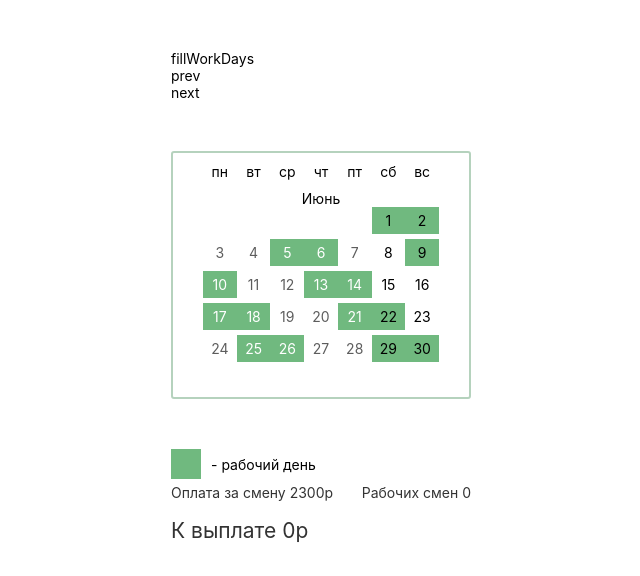
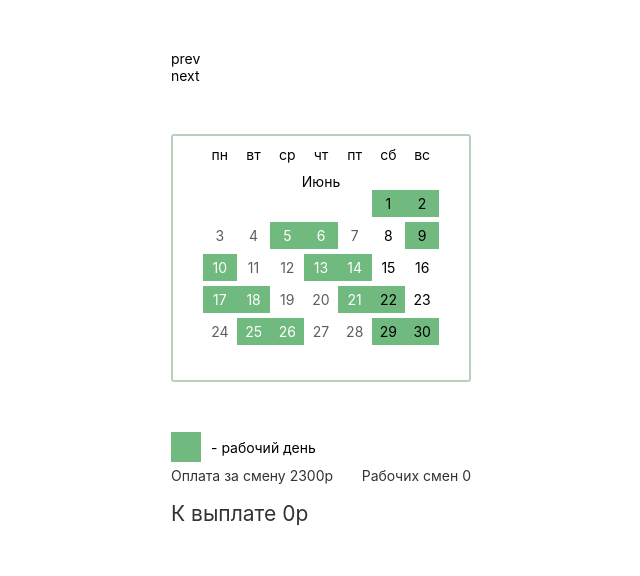
Before and after one commit to blazerius54/timetable, a React (Create React App) app: page / in a window 1280 px wide. Shown: the top 576 px of the page, without its empty margins (319-959 px from the left). Built offline with nearby package versions, Linux system fonts and the light colour scheme.

Commit message:
develop/refactor

```diff
--- a/src/App.js
+++ b/src/App.js
@@ -1,7 +1,7 @@
 import React, { useState, useEffect } from 'react';
 import { months } from './data';
 import Legend from './components/Legend';
-import { setLocalStorage, getLocalStorage } from './helpers';
+import { setLocalStorage, getLocalStorage, monthDaysCounter } from './helpers';
 import Navigation from './components/Navigation';
 import DaysOfWeek from './components/DaysOfWeek';
 import MonthsDays from './components/MonthsDays';
@@ -32,14 +32,26 @@ function App() {
     fillMonth();
   };
 
+  const setExtremeDaysStatus = (monthDays, elementsToAdd) => {
+    const daysValues = Object.values(monthDays);
+
+    const [firstDay, secondDay] = [
+      daysValues[elementsToAdd],
+      daysValues[elementsToAdd + 1],
+    ];
+    const [preLastDay, lastDay] = daysValues.slice(-2);
+
+    const result =
+      Number(lastDay.workDay) === 0 && Number(preLastDay.workDay) === 0
+        ? 2
+        : lastDay.workDay - preLastDay.workDay;
+    setNextMonthCounter(result);
+  };
+
   const fillMonth = () => {
     const newMonthsDays = {};
     const newCurrentDate = new Date(currentDate.setDate(1));
-    const totalDays = new Date(
-      newCurrentDate.getFullYear(),
-      newCurrentDate.getMonth() + 1,
-      0,
-    ).getDate();
+    const totalDays = monthDaysCounter(newCurrentDate);
     const elementsToAdd =
       newCurrentDate.getDay() == 0 ? 6 : newCurrentDate.getDay() - 1;
 
@@ -48,8 +60,15 @@ function App() {
       i < totalDays + elementsToAdd;
       i++, j--
     ) {
-      // console.log(newCurrentDate)
-      const workDay = j >= 0;
+      if (i === elementsToAdd) {
+        j = workDaysCounter;
+      }
+
+      if (j === -2) {
+        j = 2;
+      }
+
+      const workDay = j > 0;
 
       if (i < elementsToAdd) {
         newMonthsDays[i] = {};
@@ -57,99 +76,13 @@ function App() {
         newMonthsDays[formatDate(newCurrentDate)] = {
           fullDate: new Date(newCurrentDate),
           workDay,
-          j,
         };
         newCurrentDate.setDate(newCurrentDate.getDate() + 1);
       }
-
-      if (j === -2) {
-        j = 2;
-      }
     }
 
-    const daysValues = Object.values(newMonthsDays);
-
-    const [firstDay, secondDay] = [
-      daysValues[elementsToAdd],
-      daysValues[elementsToAdd + 1],
-    ];
-    const [lastDay, preLastDay] = daysValues.slice(-2);
-
-    console.log(newMonthsDays, lastDay.workDay - preLastDay.workDay);
-    setNextMonthCounter(lastDay.workDay - preLastDay.workDay);
-
-    // console.log({ firstDay, secondDay, lastDay, preLastDay, nextMonthCounter: lastDay.workDay - preLastDay.workDay});
-
+    setExtremeDaysStatus(newMonthsDays, elementsToAdd);
     setMonthsDays(newMonthsDays);
-  };
-
-  const fillWorkDays = days => {
-    if (Object.keys(days).length === 0) {
-      return;
-    }
-
-    console.log(days);
-
-    const forwardDirection = remoteDirection > -1;
-    const newMonthsDays = days;
-    const month = forwardDirection
-      ? Object.keys(days)
-      : Object.keys(days).reverse();
-    const newWorkDays = forwardDirection ? workDaysCounter : prevMonthCounter;
-    const newWorkDaysTotal = 0;
-
-    // month.forEach(key => {
-    //   if (days[key].fullDate) {
-    //     if (!overworkDays) {
-    //       setLocalStorage('workDaysCounter', {});
-    //     }
-    //     // const workDay =
-    //     //   formatDate(monthsDays[key].fullDate) in overworkDays
-    //     //     ? !(
-    //     //       formatDate(monthsDays[key].fullDate) in overworkDays &&
-    //     //         newWorkDays > 0
-    //     //       )
-    //     //     : newWorkDays > 0;
-    //
-    //     const workDay =
-    //       overworkDays && formatDate(days[key].fullDate) in overworkDays || newWorkDays > 0;
-    //
-    //     newWorkDays--;
-    //
-    //     if (newWorkDays == -2) {
-    //       newWorkDays = 2;
-    //     }
-    //
-    //     if (workDay) {
-    //       newWorkDaysTotal++;
-    //     }
-    //
-    //     newMonthsDays[key] = {
-    //       ...days[key],
-    //       workDay,
-    //     };
-    //   }
-    // });
-
-    setTotalWorkDays(newWorkDaysTotal);
-    setMonthsDays(days);
-
-    if (month.length) {
-      const helper = (firstDay, secondDay, func) => {
-        if (!days[firstDay].workDay && !days[secondDay].workDay) {
-          func(2);
-        } else {
-          func(days[firstDay].workDay - days[secondDay].workDay);
-        }
-      };
-
-      const filledMonth = Object.keys(days).filter(key => days[key].fullDate);
-      const [firstDay, secondDay] = filledMonth.slice(0, 2);
-      const [lastDay, preLastDay] = filledMonth.slice(-2);
-
-      helper(firstDay, secondDay, setPrevMonthCounter);
-      helper(preLastDay, lastDay, setWorkDaysCounter);
-    }
   };
 
   const addOverworkDays = formattedDate => {
@@ -175,7 +108,6 @@ function App() {
 
     setMonthsDays(newMonthsDays);
     setTotalWorkDays(newTotalWorkDays);
-    // setOverworkDays(formattedDate, newDay);
   };
 
   const formatDate = date =>
@@ -199,9 +131,6 @@ function App() {
 
   return (
     <>
-      <button type="button" onClick={fillWorkDays}>
-        fillWorkDays
-      </button>
       <button type="button" onClick={() => switchMonth(-1)}>
         prev
       </button>
--- a/src/helpers/index.js
+++ b/src/helpers/index.js
@@ -9,3 +9,6 @@ export const getLocalStorage = obj => {
     return e;
   }
 };
+
+export const monthDaysCounter = currentDate =>
+  new Date(currentDate.getFullYear(), currentDate.getMonth() + 1, 0).getDate();
```
